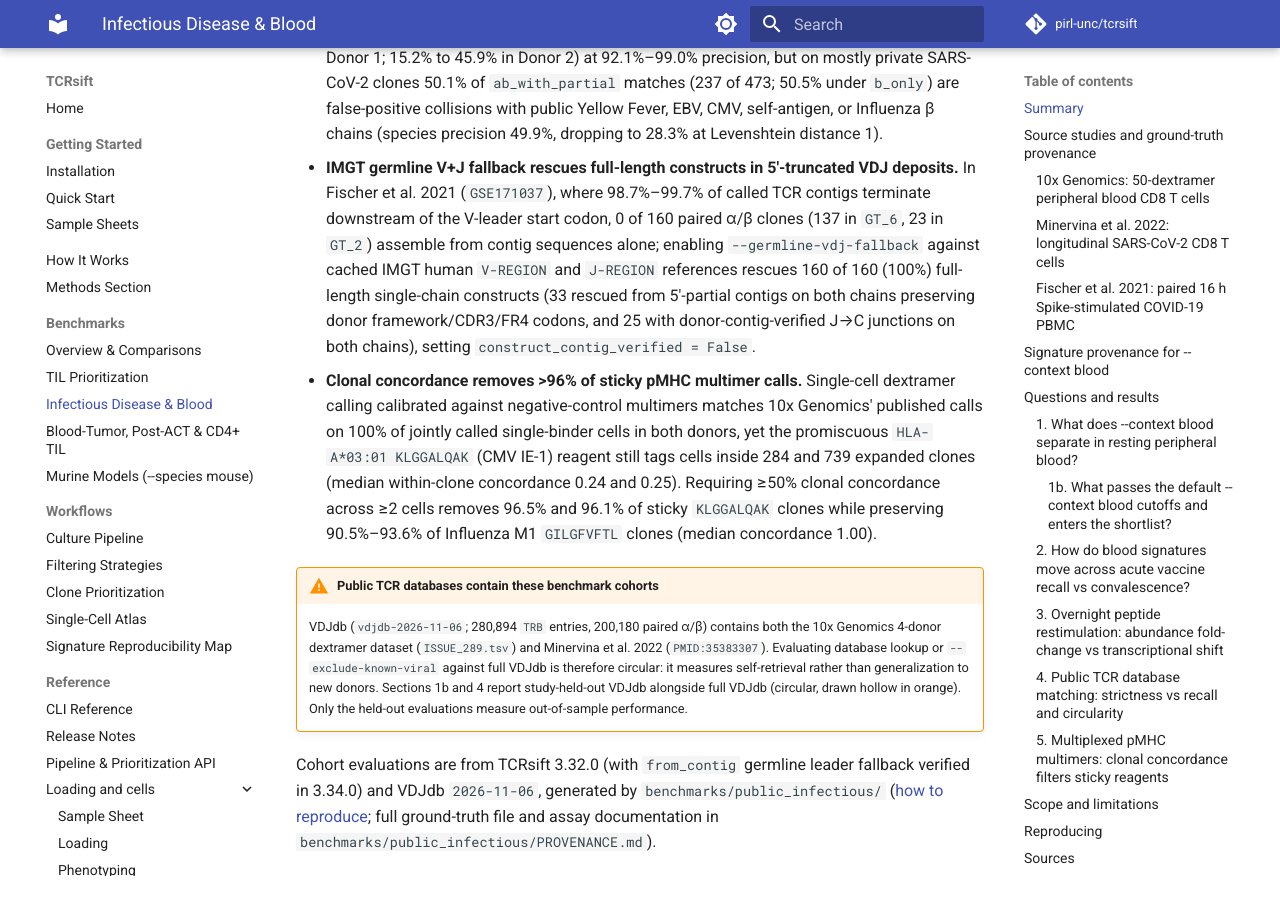
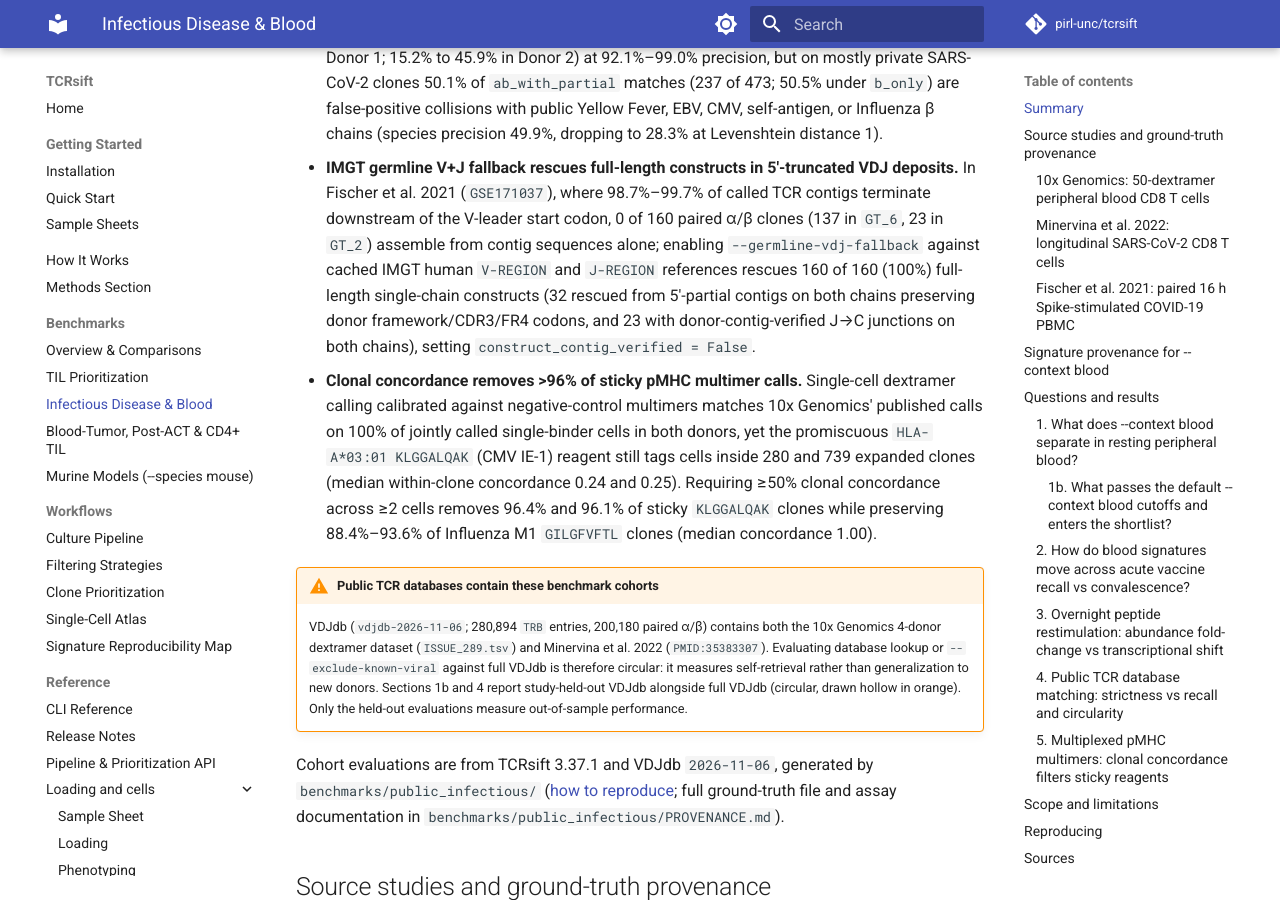
Before and after one commit to pirl-unc/tcrsift, an MkDocs documentation site: the page built from docs/benchmarks-infectious.md, in a window 1280 px wide and 900 px high, scrolled down 1461 px. Built offline with MkDocs 1.6.1 and Material for MkDocs 9.7.7, drawn with Linux system fonts in a browser that asks for light colours; comment, search, counter and statistics services are not loaded; some of the changed text lies outside the part shown.

Commit message:
3.37.1: Regenerate all 5 benchmark suites and figures on post-3.35/3.37 codebase (#393)

```diff
--- a/docs/benchmarks-infectious.md
+++ b/docs/benchmarks-infectious.md
@@ -72,17 +72,17 @@ longitudinal vaccination, and overnight peptide stimulation (see also the
   160 paired α/β clones (137 in `GT_6`, 23 in `GT_2`) assemble from contig
   sequences alone; enabling `--germline-vdj-fallback` against cached IMGT human
   `V-REGION` and `J-REGION` references rescues 160 of 160 (100%) full-length
-  single-chain constructs (33 rescued from 5'-partial contigs on both chains
-  preserving donor framework/CDR3/FR4 codons, and 25 with donor-contig-verified
+  single-chain constructs (32 rescued from 5'-partial contigs on both chains
+  preserving donor framework/CDR3/FR4 codons, and 23 with donor-contig-verified
   J→C junctions on both chains), setting `construct_contig_verified = False`.
 - **Clonal concordance removes >96% of sticky pMHC multimer calls.** Single-cell
   dextramer calling calibrated against negative-control multimers matches 10x
   Genomics' published calls on 100% of jointly called single-binder cells in
   both donors, yet the promiscuous `HLA-A*03:01 KLGGALQAK` (CMV IE-1) reagent
-  still tags cells inside 284 and 739 expanded clones (median within-clone
+  still tags cells inside 280 and 739 expanded clones (median within-clone
   concordance 0.24 and 0.25). Requiring ≥50% clonal concordance
-  across ≥2 cells removes 96.5% and 96.1% of sticky `KLGGALQAK`
-  clones while preserving 90.5%–93.6% of Influenza M1 `GILGFVFTL` clones
+  across ≥2 cells removes 96.4% and 96.1% of sticky `KLGGALQAK`
+  clones while preserving 88.4%–93.6% of Influenza M1 `GILGFVFTL` clones
   (median concordance 1.00).
 
 !!! warning "Public TCR databases contain these benchmark cohorts"
@@ -95,8 +95,7 @@ longitudinal vaccination, and overnight peptide stimulation (see also the
     (circular, drawn hollow in orange). Only the held-out evaluations
     measure out-of-sample performance.
 
-Cohort evaluations are from TCRsift 3.32.0 (with `from_contig` germline leader
-fallback verified in 3.34.0) and VDJdb `2026-11-06`, generated by
+Cohort evaluations are from TCRsift 3.37.1 and VDJdb `2026-11-06`, generated by
 `benchmarks/public_infectious/` ([how to reproduce](#reproducing); full
 ground-truth file and assay documentation in
 `benchmarks/public_infectious/PROVENANCE.md`).
@@ -427,24 +426,23 @@ each paired α/β clone (`summarize_clone_multimer_specificity`):
 
 | Donor | Multimer | Expanded clones with any positive cell | Confident clones (≥2 cells & ≥50% concordance) | Retained fraction | Median clone concordance | `CLR(CD45RO) − CLR(CD45RA)` |
 | --- | --- | --- | --- | --- | --- | --- |
-| Donor 1 | `GILGFVFTL_Flu-MP_Influenza` | 171 | 160 | 93.6% | 1.00 | +1.45 |
-| Donor 1 | `IVTDFSVIK_EBNA-3B_EBV` | 29 | 17 | 58.6% | 0.99 | +3.84 |
+| Donor 1 | `GILGFVFTL_Flu-MP_Influenza` | 171 | 160 | 93.6% | 1.00 | +1.46 |
+| Donor 1 | `IVTDFSVIK_EBNA-3B_EBV` | 32 | 17 | 53.1% | 0.97 | +3.74 |
 | Donor 1 | `GLCTLVAML_BMLF1_EBV` | 8 | 7 | 87.5% | 1.00 | +1.57 |
 | Donor 1 | `FLYALALLL_LMP2A_EBV` | 5 | 5 | 100.0% | 1.00 | +5.54 |
-| Donor 1 | `RAKFKQLL_BZLF1_EBV` | 22 | 3 | 13.6% | 0.35 | +0.93 |
-| Donor 1 | `KLGGALQAK_IE-1_CMV` *(sticky)* | 284 | 10 | 3.5% | 0.24 | +1.91 |
-| Donor 2 | `GILGFVFTL_Flu-MP_Influenza` | 327 | 296 | 90.5% | 1.00 | +0.04 |
-| Donor 2 | `RAKFKQLL_BZLF1_EBV` | 265 | 207 | 78.1% | 1.00 | −0.56 |
+| Donor 1 | `RAKFKQLL_BZLF1_EBV` | 19 | 3 | 15.8% | 0.50 | +0.69 |
+| Donor 1 | `KLGGALQAK_IE-1_CMV` *(sticky)* | 280 | 10 | 3.6% | 0.24 | +1.89 |
+| Donor 2 | `GILGFVFTL_Flu-MP_Influenza` | 335 | 296 | 88.4% | 1.00 | +0.05 |
+| Donor 2 | `RAKFKQLL_BZLF1_EBV` | 251 | 207 | 82.5% | 1.00 | −0.62 |
 | Donor 2 | `GLCTLVAML_BMLF1_EBV` | 37 | 30 | 81.1% | 0.97 | −0.98 |
-| Donor 2 | `FLYALALLL_LMP2A_EBV` | 9 | 8 | 88.9% | 1.00 | +3.84 |
-| Donor 2 | `RTLNAWVKV_Gag-protein_HIV` *(HIV-neg)* | 5 | 0 | 0.0% | 0.25 | +0.35 |
+| Donor 2 | `FLYALALLL_LMP2A_EBV` | 8 | 8 | 100.0% | 1.00 | +4.02 |
 | Donor 2 | `KLGGALQAK_IE-1_CMV` *(sticky)* | 739 | 29 | 3.9% | 0.25 | +0.47 |
 
 - **100% single-cell agreement with 10x's published calls, while single-cell gates
   still pass sticky multimers.** Across cells called as single-specificity binders by
   both methods, `call_multimer_specificity` agrees on the peptide on
   100.0% of cells in both Donor 1 and Donor 2. Even so,
-  `KLGGALQAK_IE-1_CMV` tags isolated cells inside 284 expanded clones in Donor
+  `KLGGALQAK_IE-1_CMV` tags isolated cells inside 280 expanded clones in Donor
   1 and 739 expanded clones in Donor 2, including clones whose remaining
   cells concordantly bind Influenza or EBV multimers.
 - **Clonotypic TCR binding is clonally concordant.** Because every cell of a
@@ -452,11 +450,11 @@ each paired α/β clone (`summarize_clone_multimer_specificity`):
   most cells of the clone (median concordance 0.97–1.00 for Influenza
   `GILGFVFTL`, EBV `FLYALALLL` and `GLCTLVAML`, and HLA-matched Donor 2 EBV
   `RAKFKQLL`), whereas non-specific surface sticking scatters across
-  large clones (median concordance 0.24–0.25 for `KLGGALQAK`, 0.25 for
-  HIV Gag in HIV-negative Donor 2, and 0.17–0.37 for mismatched EBV
-  reagents). Requiring `min_specific_cells=2` and `min_concordance=0.5`
-  removes 96.5% and 96.1% of sticky `KLGGALQAK` clones and 100%
-  (0 of 5) of HIV Gag false positives without reagent-specific hardcoding.
+  large clones (median concordance 0.24–0.25 for `KLGGALQAK` and 0.17–0.37 for
+  mismatched EBV reagents; HIV Gag background in HIV-negative donors produces
+  0 confident clones). Requiring `min_specific_cells=2` and `min_concordance=0.5`
+  removes 96.4% and 96.1% of sticky `KLGGALQAK` clones without reagent-specific
+  hardcoding.
 
 ---
 
@@ -479,8 +477,8 @@ each paired α/β clone (`summarize_clone_multimer_specificity`):
   of 160 paired α/β clones span both leader start codons). Passing
   `--germline-vdj-fallback` against cached IMGT `V-REGION` and `J-REGION`
   references assembles all 160 paired clones (137 in `GT_6`, 23 in `GT_2`),
-  including 33 clones rescued from 5'-partial contigs on both chains (31 +
-  2) and 25 with donor-contig-verified J→C junctions on both chains (23 +
+  including 32 clones rescued from 5'-partial contigs on both chains (30 +
+  2) and 23 with donor-contig-verified J→C junctions on both chains (21 +
   2), while setting `construct_contig_verified = False` because N-terminal
   framework residues on imputed chains come from IMGT germline rather than
   5'-complete donor reads.
--- a/tcrsift/version.py
+++ b/tcrsift/version.py
@@ -10,7 +10,7 @@
 # See the License for the specific language governing permissions and
 # limitations under the License.
 
-__version__ = "3.37.0"
+__version__ = "3.37.1"
 
 version_string = f"v{__version__}"
 
```
Also changed, not shown: docs/benchmarks-blood-cd4.md (+1 -1 lines), docs/benchmarks-mouse.md (+1 -1 lines), docs/benchmarks-overview.md (+19 -19 lines), docs/benchmarks.md (+1 -1 lines), docs/release-notes.md (+17 -0 lines), docs/assets/figures/benchmark_infectious_multimer_qc.svg, docs/assets/figures/h2h_pgen_olga.svg, 9 other files.
